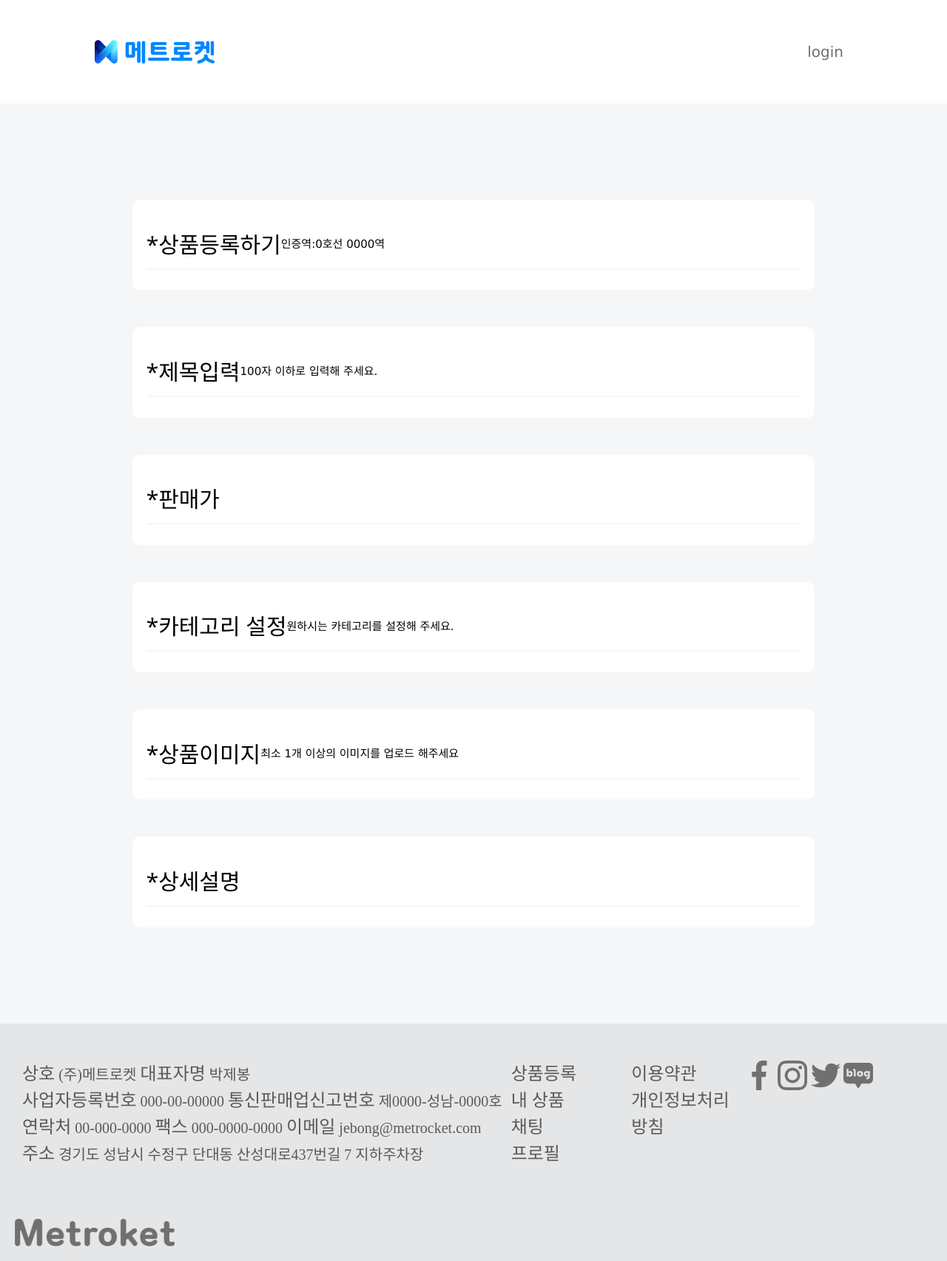
After one commit to divdivcount/metro, a PHP site: page /addProduct.php in a window 1280 px wide. The commit adds this page. Shown: the whole page at 74% size. Run offline with PHP 8.4, Linux system fonts and the light colour scheme; some libraries are stand-ins or nearby versions; some web fonts are replaced.

Commit message:
ASDFASDF

```diff
--- /dev/null
+++ b/addProduct.php
@@ -0,0 +1,99 @@
+<!DOCTYPE html>
+<html lang="en" dir="ltr">
+  <head>
+    <link rel="stylesheet" href="css/css_addProduct.css">
+    <link rel="stylesheet" href="css/css_noamlfont.css">
+    <link rel="stylesheet" href="https://www.w3schools.com/w3css/4/w3.css">
+    <script src="https://ajax.googleapis.com/ajax/libs/jquery/3.1.1/jquery.min.js"></script>
+    <meta name="viewport" content="width=device-width, initial-scale=1.0">
+    <meta charset="utf-8">
+    <title></title>
+  </head>
+  <body>
+    <!-- 상단 메뉴 부분 -->
+    <?php require_once 'metrocket_header.php'; ?>
+
+
+    <div id = "wrapContainer_Box">
+      <div class="radius_box">
+
+        <div class="title_box">
+          <h2><d>*</d>상품등록하기</h2>
+
+          <!-- php 나 스크립트로 뜨게 해야하는 부분 추후 수정 -->
+          <span>인증역:0호선 0000역</span>
+        </div>
+
+      </div>
+
+      <!--  -->
+      <div class="radius_box">
+
+        <div class="title_box">
+          <h2><d>*</d>제목입력</h2>
+          <span>100자 이하로 입력해 주세요.</span>
+        </div>
+
+        <div class="content_box">
+
+        </div>
+
+      </div>
+
+      <!--  -->
+      <div class="radius_box">
+
+        <div class="title_box">
+          <h2><d>*</d>판매가</h2>
+        </div>
+
+        <div class="content_box">
+
+        </div>
+      </div>
+
+      <!--  -->
+      <div class="radius_box">
+        <div class="title_box">
+          <h2><d>*</d>카테고리 설정 </h2>
+          <span> 원하시는 카테고리를 설정해 주세요.</span>
+        </div>
+
+        <div class="content_box">
+
+        </div>
+      </div>
+
+      <!--  -->
+      <div class="radius_box">
+        <div class="title_box">
+          <h2><d>*</d>상품이미지 </h2>
+          <span> 최소 1개 이상의 이미지를 업로드 해주세요</span>
+        </div>
+
+        <div class="content_box">
+
+        </div>
+      </div>
+
+      <div class="radius_box">
+
+        <div class="title_box">
+          <h2><d>*</d>상세설명</h2>
+        </div>
+
+        <div class="content_box">
+
+        </div>
+
+      </div>
+
+      <div class="btn_box">
+
+      </div>
+
+    </div>
+    <!-- 푸터 부분  -->
+    <?php require_once 'metrocket_footer.php';?>
+  </body>
+</html>
--- /dev/null
+++ b/css/css_addProduct.css
@@ -0,0 +1,39 @@
+html{font-size: 10px;}
+body {
+  margin: 0 auto;
+  padding: 0;
+  width:100%;
+  height:100%;
+  background-color:#F5F6F7;
+  position: relative;
+  font-family: "NotoSansKR_r";
+}
+a{text-decoration: none;}
+#wrapContainer_Box{
+  width: 72%;
+  margin: 13rem auto;
+}
+.radius_box{
+  width: 100%;
+  border-radius:10px;
+  background-color: WHITE;
+  padding: 3% 2%;
+  display: flex;
+  flex-direction: column;
+  margin-bottom: 50px;
+ }
+.title_box{
+  border-bottom: solid 2px #F5F6F7;
+  display: flex;
+  align-items: center;
+}
+.content_box{}
+
+@media only screen and (min-width: 1920px) {
+  body{
+    width: 1920px;
+    margin: 0 auto;
+    left: 50%;
+    transform:translateX(-50%);
+  }
+}
--- a/css/css_metrocket_footer.css
+++ b/css/css_metrocket_footer.css
@@ -1,14 +1,15 @@
 html{font-size: 10px;}
 #footer_box{
   width: 100%;
+  background-color:#e5e6e7;
+  margin-top: 4.0rem;
 }
 #information_box{
   grid-template-columns: 8fr 2fr 2fr 3fr;
   list-style: none;
   display: grid;
   align-items:start;
-  padding: 0 2.0rem;
-  margin-top: 4.0rem;
+  padding: 5.0rem 3.0rem;
 }
 #information_box ul{
   list-style: none;
@@ -73,7 +74,9 @@ a{text-decoration: none;}
     padding: 1.0rem 0;
   }
   .imgbox_4{
+    padding: 5.0rem 3.0rem;
     width: 100%;
+    border-top: solid #3b3b3b 1px;
     text-align: center;
     padding:0;
   }
--- a/index.php
+++ b/index.php
@@ -197,6 +197,8 @@ require_once('modules/db.php');
       </div>
 
     </div>
+
+    <!-- 푸터 부분  -->
     <?php require_once 'metrocket_footer.php';?>
 
 
```
